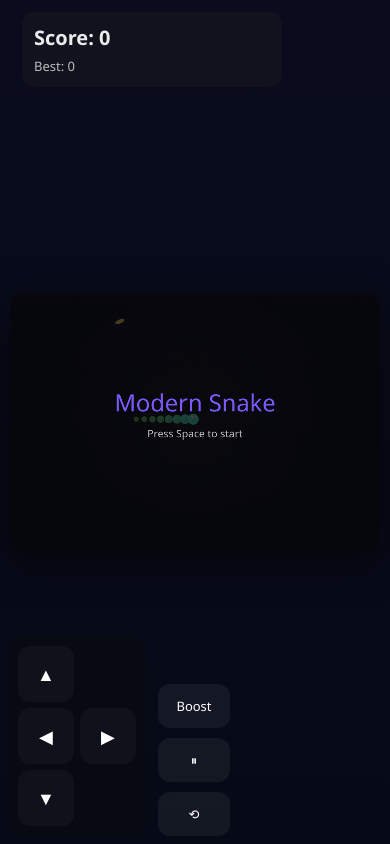
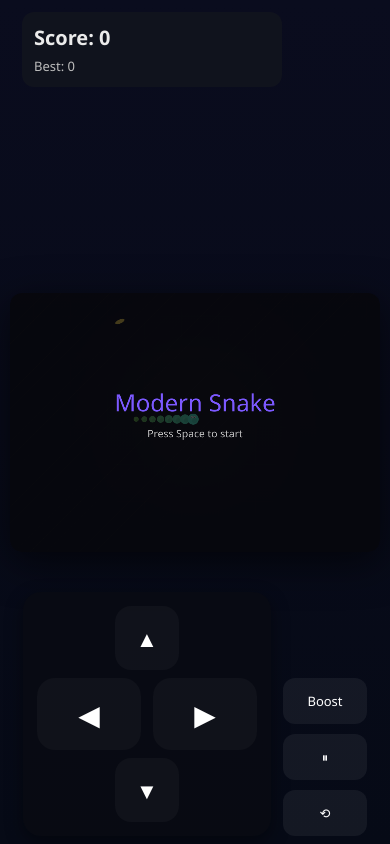
Before and after one commit to qilichovabbos/App, a plain HTML site: page index.html in a window 390 px wide. Drawn offline with Linux system fonts and the light colour scheme; no server answers.

Commit message:
Update style.css

```diff
--- a/style.css
+++ b/style.css
@@ -6,7 +6,7 @@
   --neon-c: rgb(255,130,160);
   --panel: rgba(18,20,30,0.9);
   --ui-text: #ebebeb;
-  --touch-bg: rgba(10,12,18,0.55);
+  --touch-bg: rgba(10,12,18,0.65);
   --touch-press: rgba(255,255,255,0.12);
 }
 
@@ -55,25 +55,12 @@ canvas{
 #score{font-size:20px;font-weight:600}
 #best{font-size:13px;color:#bdbdbd;margin-top:6px}
 
-#controls{
-  position: absolute;
-  right: 12px;
-  bottom: 12px;
-  width:320px;
-  padding: 14px;
-  background: rgba(18,20,30,0.85);
-  border-radius: 12px;
-  color:#dcdcdc;
-  font-size:14px;
-  text-align:left;
-  pointer-events:auto;
-}
-
-/* Touch controls */
+/* Touch controls - centered at bottom */
 #touch-controls{
   position: fixed;
-  left: 12px;
+  left: 50%;
   bottom: 12px;
+  transform: translateX(-50%);
   display: flex;
   gap: 18px;
   align-items: flex-end;
@@ -85,43 +72,59 @@ canvas{
 /* D-pad */
 #dpad{
   background: var(--touch-bg);
-  border-radius: 14px;
-  padding: 10px;
+  border-radius: 18px;
+  padding: 14px;
   display: flex;
   flex-direction: column;
-  gap: 6px;
+  gap: 8px;
+  align-items: center;
   touch-action: none;
+  box-shadow: 0 6px 18px rgba(0,0,0,0.4);
 }
+
+/* row for left/right */
 #dpad .row{
   display:flex;
-  gap:6px;
-  justify-content: center;
+  gap:12px;
+  justify-content:center;
+  width: 100%;
 }
+
+/* Direction buttons */
 .dbtn{
-  width: 64px;
-  height: 64px;
-  border-radius: 12px;
+  width: 76px;
+  height: 76px;
+  border-radius: 16px;
   border: none;
   background: rgba(255,255,255,0.03);
   color: white;
-  font-size: 20px;
+  font-size: 26px;
   display:flex;
   align-items:center;
   justify-content:center;
   transition: transform 0.08s ease, background 0.08s;
   -webkit-user-select:none;
+  touch-action: none;
+}
+.dbtn.wide{
+  width: 120px;
+  height: 86px;
+  font-size: 34px;
+  border-radius: 18px;
 }
 .dbtn:active { transform: scale(0.97); background: var(--touch-press); }
 
+/* Action buttons column */
 #action-buttons{
   display:flex;
   flex-direction: column;
   gap: 10px;
   align-items: center;
+  justify-content: center;
 }
 .actbtn{
-  width: 84px;
-  height: 48px;
+  width: 92px;
+  height: 52px;
   border-radius: 12px;
   border: none;
   background: rgba(255,255,255,0.06);
@@ -129,19 +132,17 @@ canvas{
   font-size: 14px;
   padding: 6px 10px;
   transition: transform 0.08s, background 0.08s;
+  -webkit-user-select:none;
+  touch-action: none;
 }
 .actbtn:active{ transform: translateY(2px); background: var(--touch-press); }
 
-/* Hide touch controls on large screens if you want — but we leave visible for convenience */
-@media (min-width: 900px){
-  /* keep visible but slightly transparent on desktop */
-  #touch-controls { opacity: 0.9; }
-}
-@media (max-width: 520px){
-  /* mobile: scale controls a bit smaller */
-  #dpad .dbtn{ width:56px;height:56px;font-size:18px }
-  .actbtn{ width:72px;height:44px;font-size:13px }
-  #touch-controls{ gap:12px; left: 8px; bottom: 8px }
+/* Slight responsive adjustments for smaller phones */
+@media (max-width: 440px){
+  .dbtn{ width:64px;height:64px;font-size:22px }
+  .dbtn.wide{ width:104px;height:72px;font-size:28px }
+  .actbtn{ width:84px;height:46px;font-size:13px }
+  #touch-controls{ gap:12px; bottom:8px }
 }
 
 /* Prevent text selection on buttons */
```
